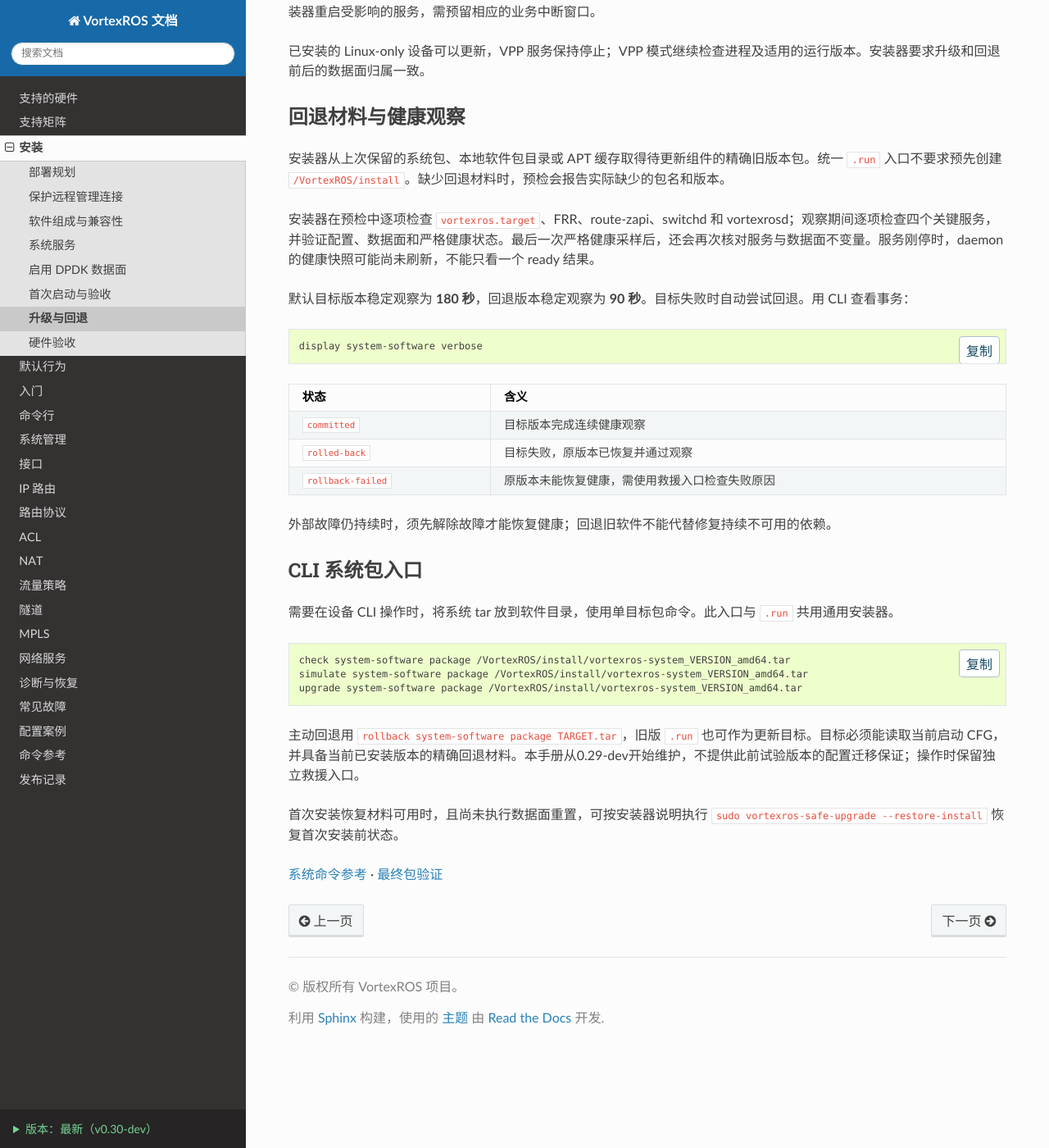
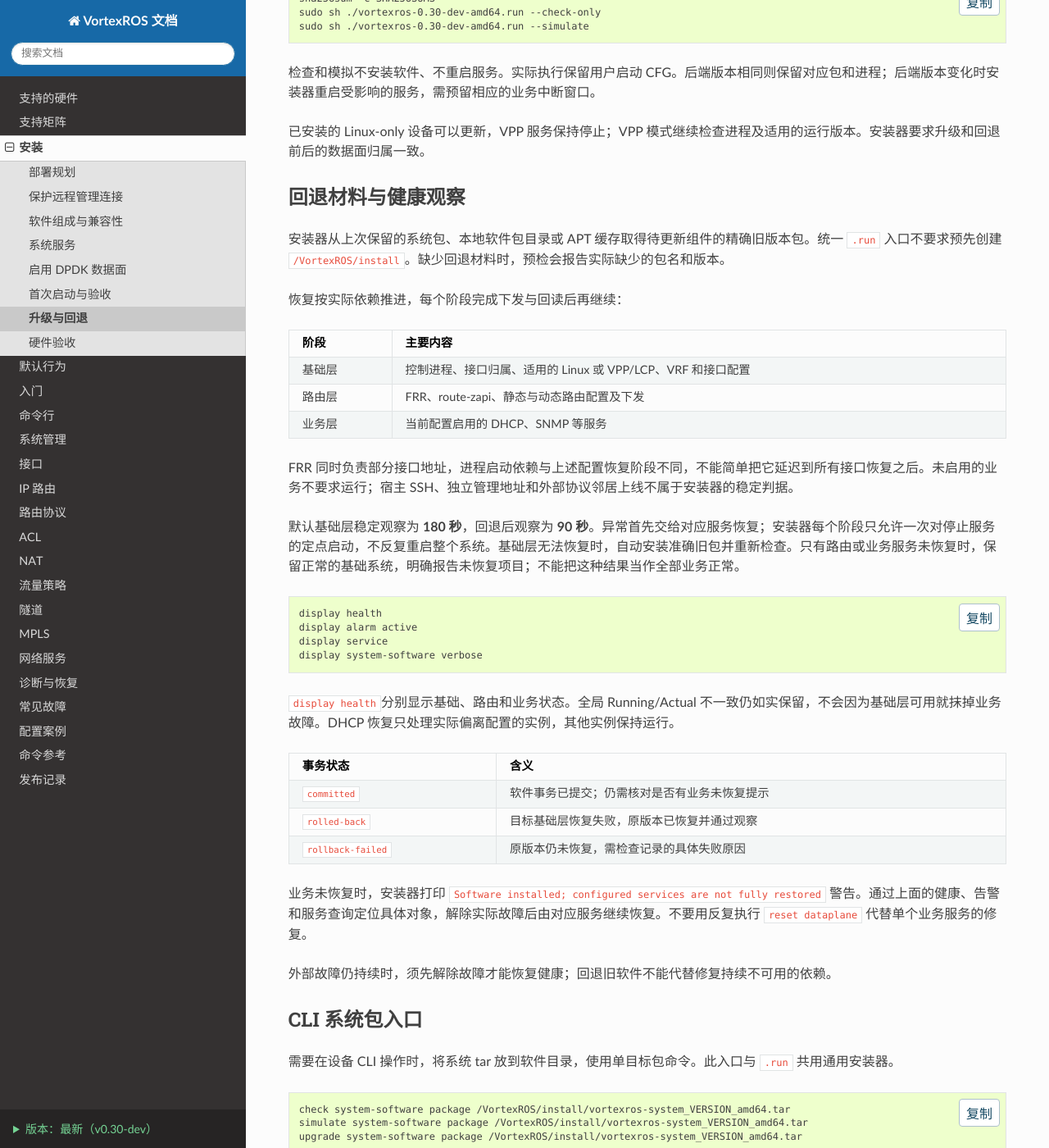
Before and after one commit to opennw-rui/vortexros-docs, a Sphinx documentation site: the page built from docs/installation/07-upgrade-uninstall.md, in a window 1280 px wide and 1400 px high, scrolled down 515 px. Shown: the whole window at 82% size. Built offline with Sphinx 7.4.7 and the Read the Docs theme 3.1.0, drawn with Linux system fonts in a browser that asks for light colours; some of the changed text lies outside the part shown.

Commit message:
Document final 0.30 staged recovery and verified upgrade results [skip ci]

```diff
--- a/docs/installation/07-upgrade-uninstall.md
+++ b/docs/installation/07-upgrade-uninstall.md
@@ -7,10 +7,15 @@
 从[项目Release](https://github.com/opennw-rui/VortexROS/releases)或已提供的0.30-dev安装包位置取得 `.run` 和 `SHA256SUMS`，核对校验值。更新前在 CLI 执行 `save`，确认当前配置和服务收敛，然后运行：
 
 ~~~bash
+sudo sh ./vortexros-0.30-dev-amd64.run
+~~~
+
+安装器自动执行必要的兼容、回退材料和健康检查。需要提前核对下载或查看执行计划时，可选择以下操作：
+
+~~~bash
 sha256sum -c SHA256SUMS
 sudo sh ./vortexros-0.30-dev-amd64.run --check-only
 sudo sh ./vortexros-0.30-dev-amd64.run --simulate
-sudo sh ./vortexros-0.30-dev-amd64.run
 ~~~
 
 检查和模拟不安装软件、不重启服务。实际执行保留用户启动 CFG。后端版本相同则保留对应包和进程；后端版本变化时安装器重启受影响的服务，需预留相应的业务中断窗口。
@@ -21,19 +26,34 @@ sudo sh ./vortexros-0.30-dev-amd64.run
 
 安装器从上次保留的系统包、本地软件包目录或 APT 缓存取得待更新组件的精确旧版本包。统一 `.run` 入口不要求预先创建 `/VortexROS/install`。缺少回退材料时，预检会报告实际缺少的包名和版本。
 
-安装器在预检中逐项检查 `vortexros.target`、FRR、route-zapi、switchd 和 vortexrosd；观察期间逐项检查四个关键服务，并验证配置、数据面和严格健康状态。最后一次严格健康采样后，还会再次核对服务与数据面不变量。服务刚停时，daemon 的健康快照可能尚未刷新，不能只看一个 ready 结果。
+恢复按实际依赖推进，每个阶段完成下发与回读后再继续：
 
-默认目标版本稳定观察为 **180 秒**，回退版本稳定观察为 **90 秒**。目标失败时自动尝试回退。用 CLI 查看事务：
+| 阶段 | 主要内容 |
+| --- | --- |
+| 基础层 | 控制进程、接口归属、适用的 Linux 或 VPP/LCP、VRF 和接口配置 |
+| 路由层 | FRR、route-zapi、静态与动态路由配置及下发 |
+| 业务层 | 当前配置启用的 DHCP、SNMP 等服务 |
+
+FRR 同时负责部分接口地址，进程启动依赖与上述配置恢复阶段不同，不能简单把它延迟到所有接口恢复之后。未启用的业务不要求运行；宿主 SSH、独立管理地址和外部协议邻居上线不属于安装器的稳定判据。
+
+默认基础层稳定观察为 **180 秒**，回退后观察为 **90 秒**。异常首先交给对应服务恢复；安装器每个阶段只允许一次对停止服务的定点启动，不反复重启整个系统。基础层无法恢复时，自动安装准确旧包并重新检查。只有路由或业务服务未恢复时，保留正常的基础系统，明确报告未恢复项目；不能把这种结果当作全部业务正常。
 
 ~~~text
+display health
+display alarm active
+display service
 display system-software verbose
 ~~~
 
-| 状态 | 含义 |
+`display health`分别显示基础、路由和业务状态。全局 Running/Actual 不一致仍如实保留，不会因为基础层可用就抹掉业务故障。DHCP 恢复只处理实际偏离配置的实例，其他实例保持运行。
+
+| 事务状态 | 含义 |
 | --- | --- |
-| `committed` | 目标版本完成连续健康观察 |
-| `rolled-back` | 目标失败，原版本已恢复并通过观察 |
-| `rollback-failed` | 原版本未能恢复健康，需使用救援入口检查失败原因 |
+| `committed` | 软件事务已提交；仍需核对是否有业务未恢复提示 |
+| `rolled-back` | 目标基础层恢复失败，原版本已恢复并通过观察 |
+| `rollback-failed` | 原版本仍未恢复，需检查记录的具体失败原因 |
+
+业务未恢复时，安装器打印 `Software installed; configured services are not fully restored` 警告。通过上面的健康、告警和服务查询定位具体对象，解除实际故障后由对应服务继续恢复。不要用反复执行 `reset dataplane` 代替单个业务服务的修复。
 
 外部故障仍持续时，须先解除故障才能恢复健康；回退旧软件不能代替修复持续不可用的依赖。
 
```
Also changed, not shown: docs/operator/dataplane/recovery.md (+35 -1 lines), docs/operator/dataplane/resources.md (+6 -0 lines), docs/release/index.md (+1 -1 lines), docs/release/vortexros.md (+7 -0 lines), validation/0.30-dev.md (added, +56 -0 lines).
